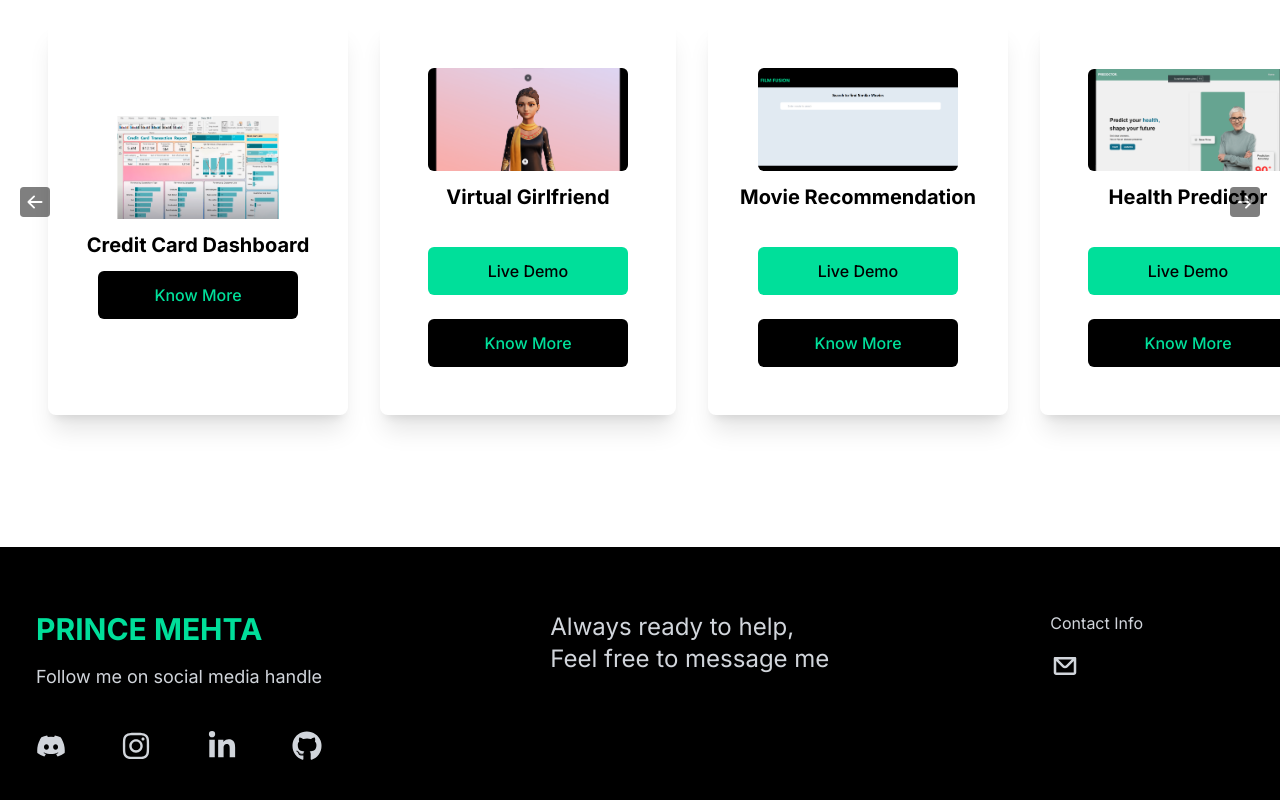
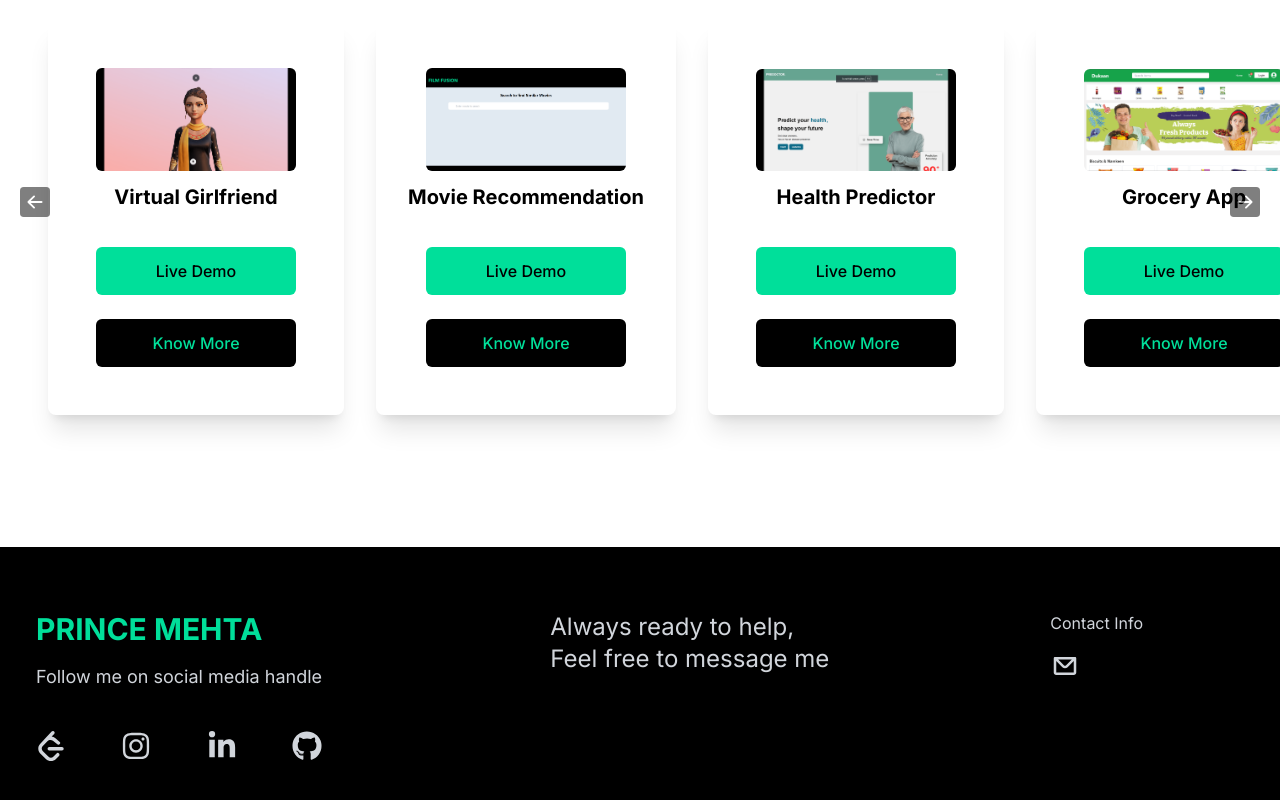
Before and after one commit to Prince-0000/portfolio_app, a Next.js app: page / in a window 1280 px wide. Shown: the part 2309-3109 px from the top of the page. Built offline with nearby package versions, Linux system fonts and the light colour scheme.

Commit message:
update project & change icons

```diff
--- a/src/components/contact/contact.tsx
+++ b/src/components/contact/contact.tsx
@@ -1,12 +1,13 @@
 "use client"
 import { CgMail } from "react-icons/cg";
-import { FaDiscord, FaGithub, FaInstagram, FaLinkedinIn } from "react-icons/fa";
+import { FaGithub, FaInstagram, FaLinkedinIn } from "react-icons/fa";
+import { SiLeetcode } from 'react-icons/si';
 
 const Contact = () => {
   const handleEmailClick = () => {
     window.location.href = "mailto:princemehta516@gmail.com";
   };
-  const discordUrl = "https://discord.gg/8asyB8ZU";
+  const leetcodeUrl = "https://leetcode.com/Prince_0001/";
   const instagramUrl = "https://www.instagram.com/prince_mehta01/";
   const linkedinUrl = "https://www.linkedin.com/in/prince0000";
   const githubUrl = "https://github.com/Prince-0000";
@@ -21,8 +22,8 @@ const Contact = () => {
         </h1>
         <p className="py-4 text-lg">Follow me on social media handle</p>
         <div className="flex justify-between md:w-[75%] my-6">
-          <a href={discordUrl} target="_blank" rel="noreferrer">
-            <FaDiscord size={30} />
+          <a href={leetcodeUrl} target="blank">
+            <SiLeetcode size={30} />
           </a>
           <a href={instagramUrl} target="_blank" rel="noreferrer">
             <FaInstagram size={30} />
--- a/src/components/navbar/navbar.tsx
+++ b/src/components/navbar/navbar.tsx
@@ -2,7 +2,7 @@
 import React, { useState } from "react";
 import { AiOutlineClose, AiOutlineMenu } from "react-icons/ai";
 import { GrDocumentDownload } from "react-icons/gr";
-import { toast } from "react-toastify";
+// import { toast } from "react-toastify";
 import "react-toastify/dist/ReactToastify.css";
 const Navbar = () => {
   const [nav, setNav] = useState(false);
@@ -10,7 +10,7 @@ const Navbar = () => {
   const handleNav = () => {
     setNav(!nav);
   };
-  const fileUrl = "https://drive.google.com/file/d/11SYjrAkLg5pAfdpfyyun8K66isc0fzig/view?usp=sharing";
+  const fileUrl = "https://drive.google.com/file/d/1pylPolQr6ShQ34MTteaLBzYkc76QgaY3/view?usp=sharing";
   const handleDownload = () => {
     window.open(fileUrl, "_blank");
     // toast.info("You don't have access !");
--- a/src/components/projects/projects.tsx
+++ b/src/components/projects/projects.tsx
@@ -5,19 +5,19 @@ import Counterfeit from "@/assests/counterfiet.png";
 import Movie from "@/assests/movie.png";
 import Voice from "@/assests/voice.png";
 import Health from "@/assests/health.png";
-import PowerBI from "@/assests/powerbi.png";
+// import PowerBI from "@/assests/powerbi.png";
 import { BsFillArrowLeftSquareFill, BsFillArrowRightSquareFill } from "react-icons/bs";
 
 const Projects = () => {
   const projects = [
-    {
-      image: PowerBI,
-      title: `Credit Card Dashboard`,
-      tech: ["SQL", "Power BI"],
-      liveUrl: "",
-      codeUrl: "",
-      description: "In this Power BI project, I developed an end-to-end dashboard for data analysis. The process included data extraction, transformation, and loading (ETL), followed by creating data models and designing interactive visualizations. I leveraged Power BI's DAX functions and advanced features to build insightful reports and dashboards."
-    },
+    // {
+    //   image: PowerBI,
+    //   title: `Credit Card Dashboard`,
+    //   tech: ["SQL", "Power BI"],
+    //   liveUrl: "",
+    //   codeUrl: "",
+    //   description: "In this Power BI project, I developed an end-to-end dashboard for data analysis. The process included data extraction, transformation, and loading (ETL), followed by creating data models and designing interactive visualizations. I leveraged Power BI's DAX functions and advanced features to build insightful reports and dashboards."
+    // },
     {
       image: Voice,
       title: "Virtual Girlfriend",
```
